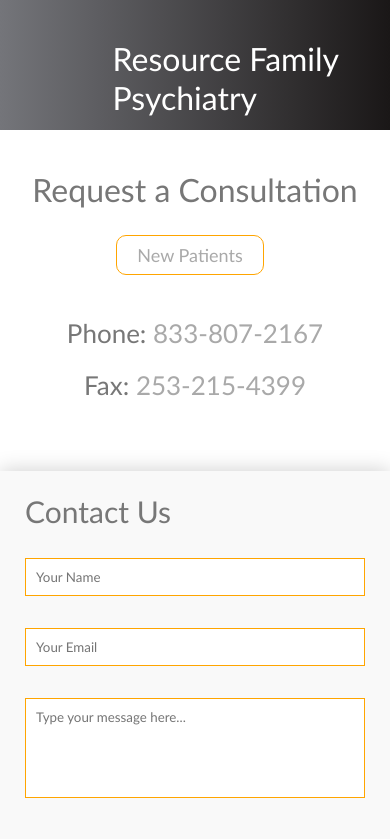
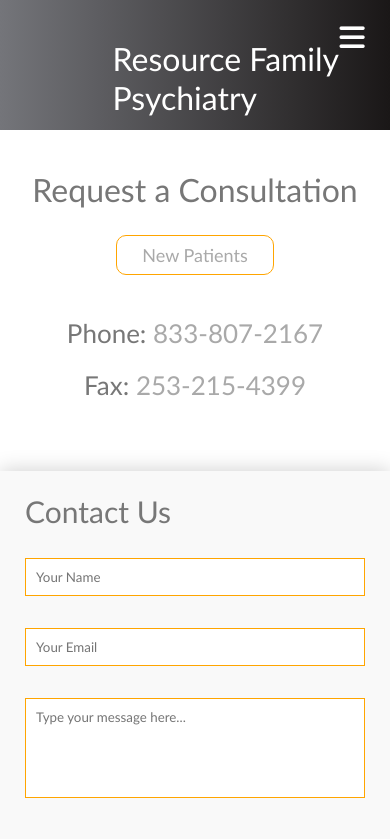
Before and after one commit to slcsta/resource-psych, a React (Create React App) app: page /scheduling in a window 390 px wide. Shown: the top 839 px of the page. Built offline with nearby package versions, Linux system fonts and the light colour scheme.

Commit message:
added mobile accessibility

```diff
--- a/public/index.html
+++ b/public/index.html
@@ -10,6 +10,7 @@
       content="Web site created using create-react-app"
     />
     <link rel="apple-touch-icon" href="%PUBLIC_URL%/logo192.png" />
+    <script src="https://kit.fontawesome.com/12c1105610.js" crossorigin="anonymous"></script>
     <!--
       manifest.json provides metadata used when your web app is installed on a
       user's mobile device or desktop. See https://developers.google.com/web/fundamentals/web-app-manifest/
--- a/src/App.js
+++ b/src/App.js
@@ -1,13 +1,28 @@
 import './App.css';
 import Navbar from './components/Navbar';
-import Pages from './pages/Pages';
+// import Pages from './pages/Pages';
 import Footer from './components/Footer';
+import React from 'react';
+//
+import { Routes, Route } from 'react-router-dom';
+import Home from './pages/Home';
+import MeetDrSoden from './pages/MeetDrSoden';
+import Scheduling from './pages/Scheduling';
+import Services from './pages/Services';
+import Faqs from './pages/Faqs';
 
 function App() {
   return (
     <div>
         <Navbar />
-        <Pages />
+          <Routes>
+                <Route path="/" element={<Home/>}/>
+                <Route path="/meet-dr-soden" element={<MeetDrSoden/>}/>
+                <Route path="/services" element={<Services/>}/>
+                <Route path="/scheduling" element={<Scheduling/>}/>
+                <Route path="/faqs" element={<Faqs/>}/>
+          </Routes>
+        {/* <Pages /> */}
         <Footer />
     </div>
   );
--- a/src/components/Accordion.js
+++ b/src/components/Accordion.js
@@ -19,6 +19,7 @@ const AccordionContainer = styled.div`
     top: 30%;
     box-shadow: 2px 10px 35px 1px rgba(153, 153, 153, 0.3);
     max-width: 48.75rem;
+    margin-bottom: 2rem;
 `;
 
 const Wrap = styled.div`
--- a/src/components/Button.css
+++ b/src/components/Button.css
@@ -4,7 +4,6 @@
 
 .btn {
     padding: 8px 20px;
-    padding-left: 20vh;
     border-radius: 10px;
     outline: none;
     cursor: pointer;
--- a/src/components/Button.js
+++ b/src/components/Button.js
@@ -1,17 +1,28 @@
 import React from 'react';
 import './Button.css'
+
 
 const STYLES = ['btn--primary', 'btn--outline'];
 
 const SIZES = [ 'btn--medium', 'btn--large'];
 
-export const Button = ({children, type, onClick, buttonStyle, buttonSize}) => {
-    const checkButtonStyle = STYLES.includes(buttonStyle) ? buttonStyle : STYLES[0];
+export const Button = ({
+    children,
+    type,
+    onClick,
+    buttonStyle,
+    buttonSize}) => {
+    const checkButtonStyle = STYLES.includes(buttonStyle)
+    ? buttonStyle
+    : STYLES[0];
 
-    const checkButtonSize = SIZES.includes(buttonSize) ? buttonSize : SIZES[0];
+    const checkButtonSize = SIZES.includes(buttonSize)
+    ? buttonSize
+    : SIZES[0];
 
     return (
-        <a href="https://app2.luminello.com/matthewsodenmd/form" target="_blank" rel='noopener noreferrer' className='btn-mobile'>
+        <>
+        <a href='https://app2.luminello.com/matthewsodenmd/form' target="_blank" rel='noopener noreferrer' className='btn-mobile'>
             <button
                 className={`btn ${checkButtonStyle} ${checkButtonSize}`}
                 onClick={onClick}
@@ -20,5 +31,7 @@ export const Button = ({children, type, onClick, buttonStyle, buttonSize}) => {
                 {children}
             </button>
         </a>
+
+    </>
     )
 };
--- a/src/components/LogoSection.css
+++ b/src/components/LogoSection.css
@@ -18,16 +18,47 @@ video {
     object-fit: contain;
 }
 
-.logo-container h1 {
+.logo-container > h1 {
     color: #fff;
     font-size: 100px;
     margin-top: -370px;
 }
 
-.logo-container p {
+.logo-container > p {
     margin-top: 8px;
     color: #fff;
-    font-size: 32 px;
+    font-size: 32px;
     font-family: 'Trebuchet MS', 'Lucida Sans Unicode', 'Lucida Grande',
     'Lucida Sans', Arial, sans-serif;
 }
+
+.fa-play-circle {
+    margin-left: 4px;
+  }
+
+  @media screen and (max-width: 960px) {
+    .logo-container > h1 {
+      font-size: 70px;
+      margin-top: -150px;
+    }
+  }
+
+  @media screen and (max-width: 768px) {
+    .logo-container > h1 {
+      font-size: 50px;
+      margin-top: -100px;
+    }
+
+    .logo-container > p {
+      font-size: 30px;
+    }
+
+    .btn-mobile {
+      display: block;
+      text-decoration: none;
+    }
+
+    .btn {
+      width: 100%;
+    }
+  }
--- a/src/components/Navbar.css
+++ b/src/components/Navbar.css
@@ -12,8 +12,8 @@
 
 .navbar-container {
     display: flex;
-    /* justify-content: center; */
-    /* align-items: center; */
+    justify-content: center;
+    align-items: center;
     height: 80px;
     max-width: 1650px;
 }
@@ -28,11 +28,6 @@
     display: flex;
     align-items: center;
 }
-
-/* .fa-typo3 {
-    margin-left: 0.5rem;
-    font-size: 1.8rem;
-} */
 
 .nav-menu {
     display: grid;
@@ -80,7 +75,6 @@
         position: relative;
     }
 
-
     .nav-menu {
         display: flex;
         flex-direction: column;
@@ -126,7 +120,7 @@
         position: absolute;
         top: 0;
         right: 0;
-        transform: translate(1100%, 60%);
+        transform: translate(-100%, 60%);
         font-size: 1.8rem;
         cursor: pointer;
     }
--- a/src/components/Navbar.js
+++ b/src/components/Navbar.js
@@ -1,7 +1,7 @@
 import React, { useState, useEffect } from 'react';
 import { Link } from 'react-router-dom';
 import './Navbar.css';
-import { Button } from './Button.js';
+import { Button } from './Button';
 
 function Navbar() {
     const [click, setClick] = useState(false);
@@ -23,13 +23,12 @@ function Navbar() {
     }, []);
 
     window.addEventListener('resize', showButton);
-
     return (
         <>
             <nav className='navbar'>
                 <div className='navbar-container'>
                     <Link to='/' className='navbar-logo' onClick={closeMobileMenu}>
-                        Resource Family Psychiatry <i className='fab fa-typo3' />
+                        Resource Family Psychiatry
                     </Link>
                     <div className='menu-icon' onClick={handleClick}>
                         <i className={click ? 'fas fa-times' : 'fas fa-bars'} />
@@ -45,8 +44,14 @@ function Navbar() {
                             <Link to='/scheduling' className='nav-links' onClick={closeMobileMenu}>Contact Us</Link></li>
                         <li className='nav-item'>
                             <Link to='/faqs' className='nav-links' onClick={closeMobileMenu}>FAQs</Link></li>
-                        <li><a href="https://app2.luminello.com/matthewsodenmd/form" target="_blank" rel="noopener noreferrer"  className='nav-links-mobile' onClick={closeMobileMenu}>New Patients</a></li>
-                        <li><a href="https://app2.luminello.com/auth/login" target="_blank" rel='noopener noreferrer' className='nav-links-mobile' onClick={closeMobileMenu}>Current Patients</a></li>
+                        <li><a href='https://app2.luminello.com/matthewsodenmd/form' target="_blank" rel="noopener noreferrer" className='nav-links-mobile' onClick={closeMobileMenu}>
+                            New Patients
+                            </a></li>
+                        <li><a href='https://app2.luminello.com/auth/login' target="_blank" rel="noopener noreferrer" className='nav-links-mobile' onClick={closeMobileMenu}>
+                            Current Patients
+                            </a></li>
+                        {/* <li><a href="https://app2.luminello.com/matthewsodenmd/form" target="_blank" rel="noopener noreferrer"  className='nav-links-mobile' onClick={closeMobileMenu}>New Patients</a></li>
+                        <li><a href="https://app2.luminello.com/auth/login" target="_blank" rel='noopener noreferrer' className='nav-links-mobile' onClick={closeMobileMenu}>Current Patients</a></li> */}
                     </ul>
                     {button && <Button buttonStyle='btn--outline'>New Patients</Button>}
                     {button && <Button buttonStyle='btn--outline'>Current Patients</Button>}
--- a/src/index.css
+++ /dev/null
@@ -1,13 +0,0 @@
-body {
-  margin: 0;
-  font-family: -apple-system, BlinkMacSystemFont, 'Segoe UI', 'Roboto', 'Oxygen',
-    'Ubuntu', 'Cantarell', 'Fira Sans', 'Droid Sans', 'Helvetica Neue',
-    sans-serif;
-  -webkit-font-smoothing: antialiased;
-  -moz-osx-font-smoothing: grayscale;
-}
-
-code {
-  font-family: source-code-pro, Menlo, Monaco, Consolas, 'Courier New',
-    monospace;
-}
--- a/src/index.js
+++ b/src/index.js
@@ -10,9 +10,9 @@ import { BrowserRouter as Router } from 'react-router-dom';
 ReactDOM.render(
   <React.StrictMode>
     {/* <Provider store={store}> */}
-      <Router basename={process.env.PUBLIC_URL}>
-        <App />
-      </Router>
+    <Router basename={process.env.PUBLIC_URL}>
+      <App />
+    </Router>
     {/* </Provider> */}
   </React.StrictMode>,
   document.getElementById('root')
```
